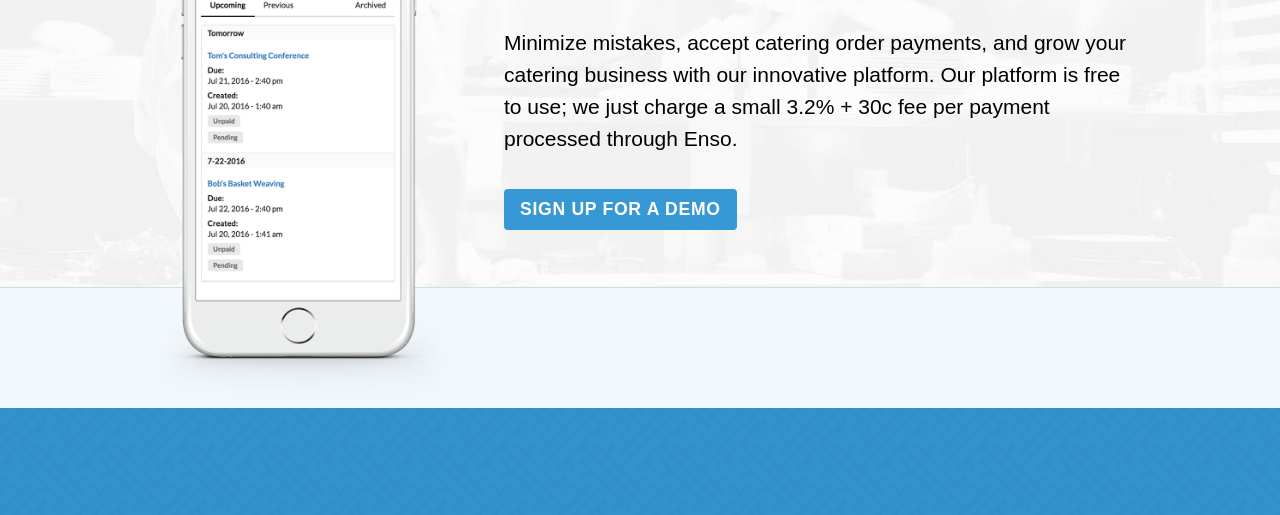
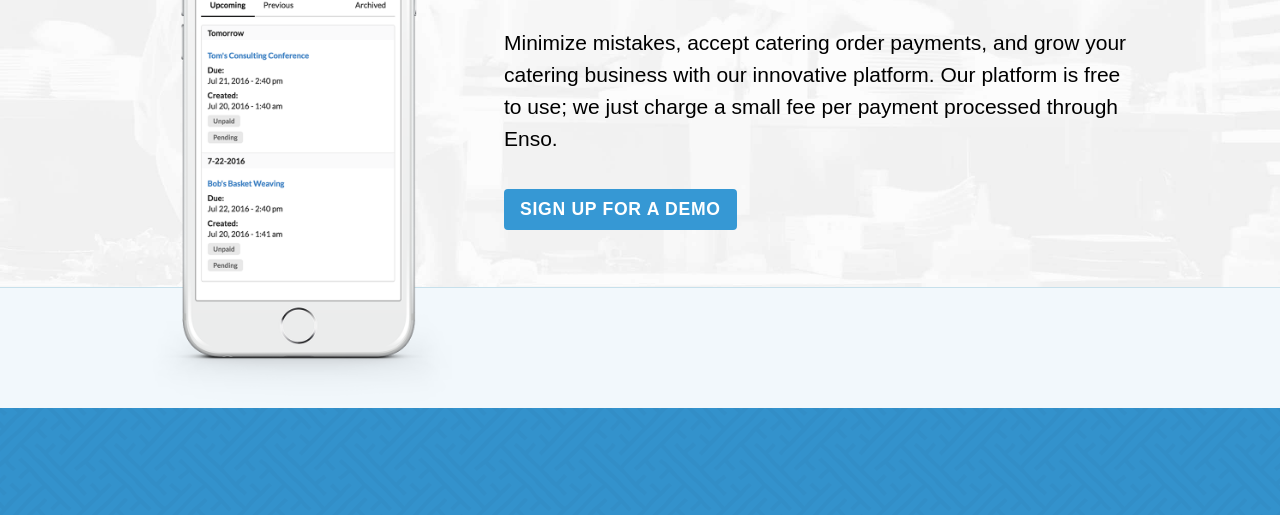
Before and after one commit to mikeletscher/enso-public, a plain HTML site: page index.html in a window 1280 px wide. Shown: the part 265-780 px from the top of the page. Drawn offline with nearby package versions, Linux system fonts and the light colour scheme.

Commit message:
Update index.html

```diff
--- a/index.html
+++ b/index.html
@@ -33,7 +33,7 @@
         <div class="col-sm-8 col-xs-12 first-xs last-sm">
           <div class="hero-text">
             <h1>Manage and create catering orders with ease</h1>
-            <h2>Minimize mistakes, accept catering order payments, and grow your catering business with our innovative platform. Our platform is free to use; we just charge a small 3.2% + 30c fee per payment processed through Enso.</h2>
+            <h2>Minimize mistakes, accept catering order payments, and grow your catering business with our innovative platform. Our platform is free to use; we just charge a small fee per payment processed through Enso.</h2>
             <p class="center-mobile"><a href="#signup-updates" class="callout-button scroll-to">Sign up for a demo</a></p>
           </div>
         </div>
```
